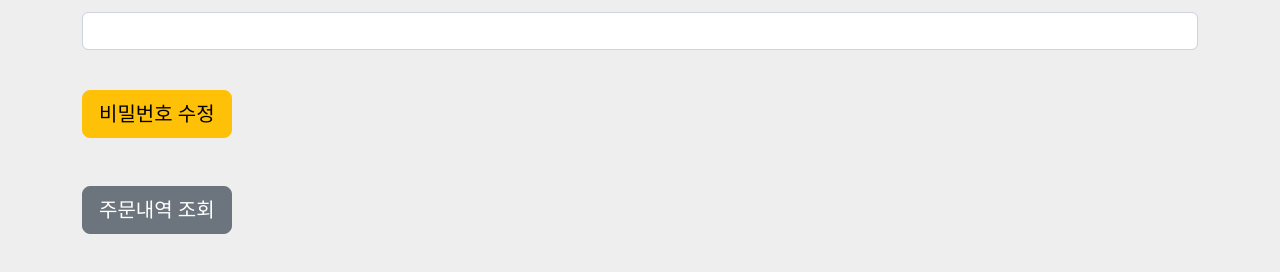
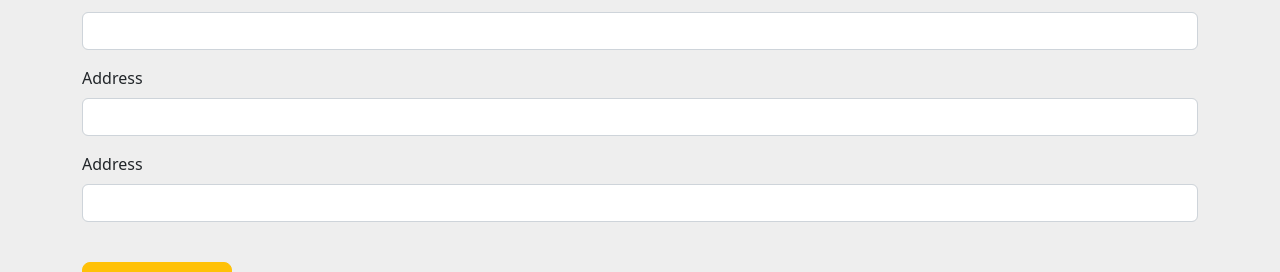
Before and after one commit to thatslifebro/Elice_Web_project1, a React (Create React App) app in the folder client/: page /userdata in a window 1280 px wide. Shown: the part 264-536 px from the top of the page. Built offline with nearby package versions, Linux system fonts and the light colour scheme; no server answers.

Commit message:
Register&UserDB

```diff
--- a/client/src/component/users/RegisterForm.jsx
+++ b/client/src/component/users/RegisterForm.jsx
@@ -12,6 +12,7 @@ import axios from 'axios';
 import instance from '../../util/axios-setting';
 
 function RegisterForm() {
+  const [error, setError] = useState('');
   const [email, setEmail] = useState('');
   const [name, setName] = useState('');
   const [address, setAddress] = useState('');
@@ -21,7 +22,7 @@ function RegisterForm() {
   const validateEmail = () => {
     const emailForm = /^[A-Za-z0-9_\.\-]+@[A-Za-z0-9\-]+\.[A-Za-z0-9\-]+/;
     if (emailForm.test(email) == false) {
-      console.log('invalide Email Address');
+      setError('invalide Email Address');
       return false;
     }
     return true;
@@ -29,7 +30,7 @@ function RegisterForm() {
 
   const validateName = () => {
     if (name.length < 1) {
-      console.log('please input name');
+      setError('please input name');
       return false;
     }
     return true;
@@ -37,7 +38,7 @@ function RegisterForm() {
 
   const validateAddress = () => {
     if (address.length < 1) {
-      console.log('please input address');
+      setError('please input address');
       return false;
     }
     return true;
@@ -45,7 +46,7 @@ function RegisterForm() {
 
   const validatePassword = () => {
     if (password !== confirmPassword) {
-      console.log('password is not confirmed');
+      setError('password is not confirmed');
       return false;
     }
     return true;
@@ -74,10 +75,11 @@ function RegisterForm() {
         .post(`/api/auth/register`, userData)
         .then((res) => {
           console.log(res.data);
+          alert('Register Success!');
         })
         .catch(() => console.log('error'));
     } else {
-      alert('Invalid Form');
+      alert(error);
     }
   };
 
--- a/client/src/component/users/UserData.jsx
+++ b/client/src/component/users/UserData.jsx
@@ -41,9 +41,23 @@ function UserData() {
           </Form.Group>
 
           <Form.Group as={Row} className="mb-3" controlId="formPlaintext">
+            <Col sm xs={3}>
+              <Form.Label>Address</Form.Label>
+              <Form.Control type="address" placeholder={code} />
+            </Col>
+          </Form.Group>
+
+          <Form.Group as={Row} className="mb-3" controlId="formPlaintext">
             <Col sm>
               <Form.Label>Address</Form.Label>
-              <Form.Control type="address" placeholder={code} />
+              <Form.Control type="address" placeholder={address1} />
+            </Col>
+          </Form.Group>
+
+          <Form.Group as={Row} className="mb-3" controlId="formPlaintext">
+            <Col sm>
+              <Form.Label>Address</Form.Label>
+              <Form.Control type="address" placeholder={address2} />
             </Col>
           </Form.Group>
           <br />
```
